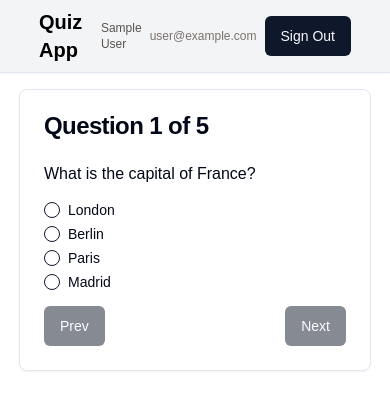
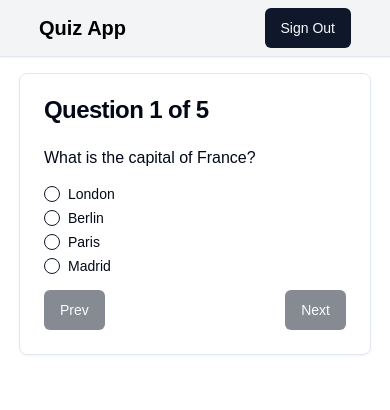
Before and after one commit to Ramrachai/strativ-home-assignment, a Next.js app: page / in a window 390 px wide. Shown: the top 410 px of the page. Built offline with nearby package versions, Linux system fonts and the light colour scheme; no server answers; sample sign-in values are in the browser's storage.

Commit message:
responsive: navbar user info

```diff
--- a/src/components/Navbar.tsx
+++ b/src/components/Navbar.tsx
@@ -16,14 +16,14 @@ export function NavBar() {
             <>
               {session.user?.role === 'admin' && (
                 <Link href="/admin/dashboard" className="mr-4">
-                  <Button variant="outline">Dashboard</Button>
+                  <Button variant="outline" >Dashboard</Button>
                 </Link>
               )}
-              <div className='flex gap-2 items-center'>
+              <div className='gap-2 items-center hidden sm:flex mx-2'>
                 <p className='text-stone-600 text-xs'>{session?.user?.name}</p>
                 <p className='text-stone-500 text-xs'>{session?.user?.email}</p>
-                <Button variant="default" onClick={() => signOut()}>Sign Out</Button>
               </div>
+              <Button variant="default" onClick={() => signOut()} >Sign Out</Button>
             </>
           ) : (
             <Link href="/signin">
```
